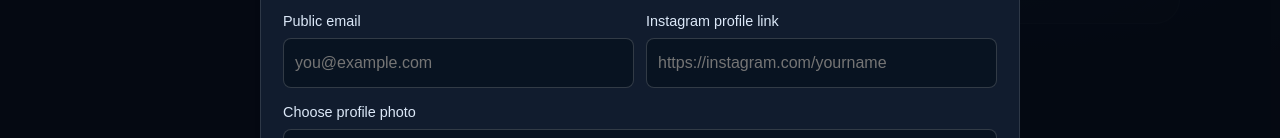
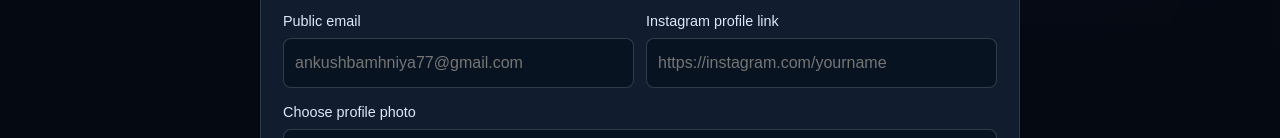
Before and after one commit to ankushbamhniya001-bit/Www.Ankushabout.com, a plain HTML site: page index.html in a window 1280 px wide. Both pictures are taken after a click on the button "✏️ Edit Website". Shown: the part 505-643 px from the top of the page. Drawn offline with Linux system fonts and the light colour scheme.

Commit message:
Update index.html

```diff
--- a/index.html
+++ b/index.html
@@ -63,7 +63,7 @@ textarea{min-height:85px;resize:vertical}.field{margin-bottom:13px}.adminActions
    <div class="field"><label for="editProjects">Projects (one per line: title | description)</label><textarea id="editProjects" placeholder="My Website | My first website project"></textarea></div>
   </div>
   <div class="adminGrid">
-   <div class="field"><label for="editEmail">Public email</label><input id="editEmail" type="email" placeholder="you@example.com"></div>
+   <div class="field"><label for="editEmail">Public email</label><input id="editEmail" type="email" placeholder="ankushbamhniya77@gmail.com"></div>
    <div class="field"><label for="editInstagram">Instagram profile link</label><input id="editInstagram" placeholder="https://instagram.com/yourname"></div>
   </div>
   <div class="field"><label for="editPhoto">Choose profile photo</label><input id="editPhoto" type="file" accept="image/*"><p class="hint">Choose an image from your phone. Keep it reasonably small for best performance.</p></div>
```
